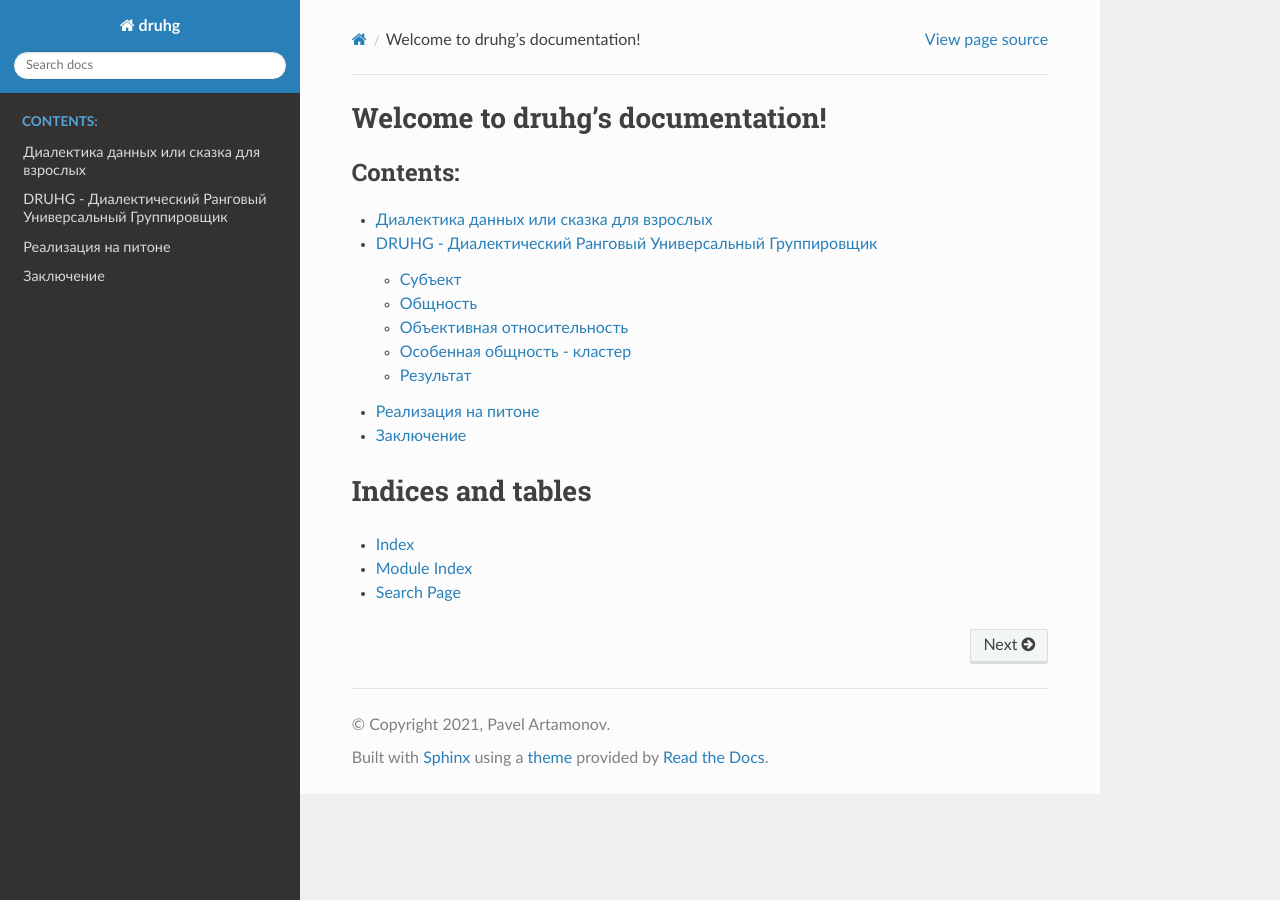
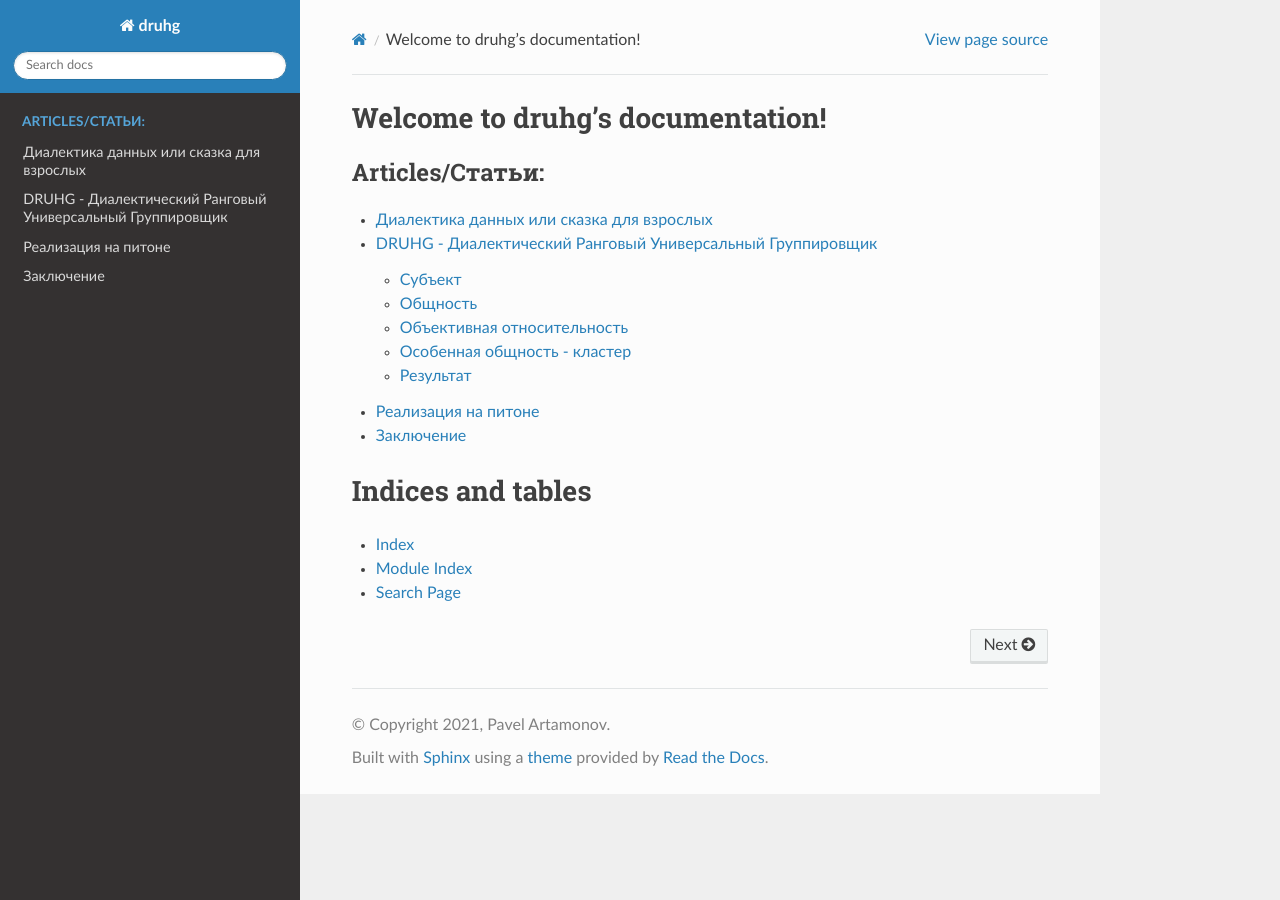
Before and after one commit to artamono/druhg, a Sphinx documentation site: the page built from docs/source/index.rst, in a window 1280 px wide. Built offline with Sphinx 7.4.7 and the Read the Docs theme 2.0.0, drawn with Linux system fonts in a browser that asks for light colours.

Commit message:
Update index.rst

```diff
--- a/docs/source/index.rst
+++ b/docs/source/index.rst
@@ -8,7 +8,7 @@ Welcome to druhg's documentation!
 
 .. toctree::
    :maxdepth: 2
-   :caption: Contents:
+   :caption: Articles/Статьи:
 
    dialectic_of_data
 
```
